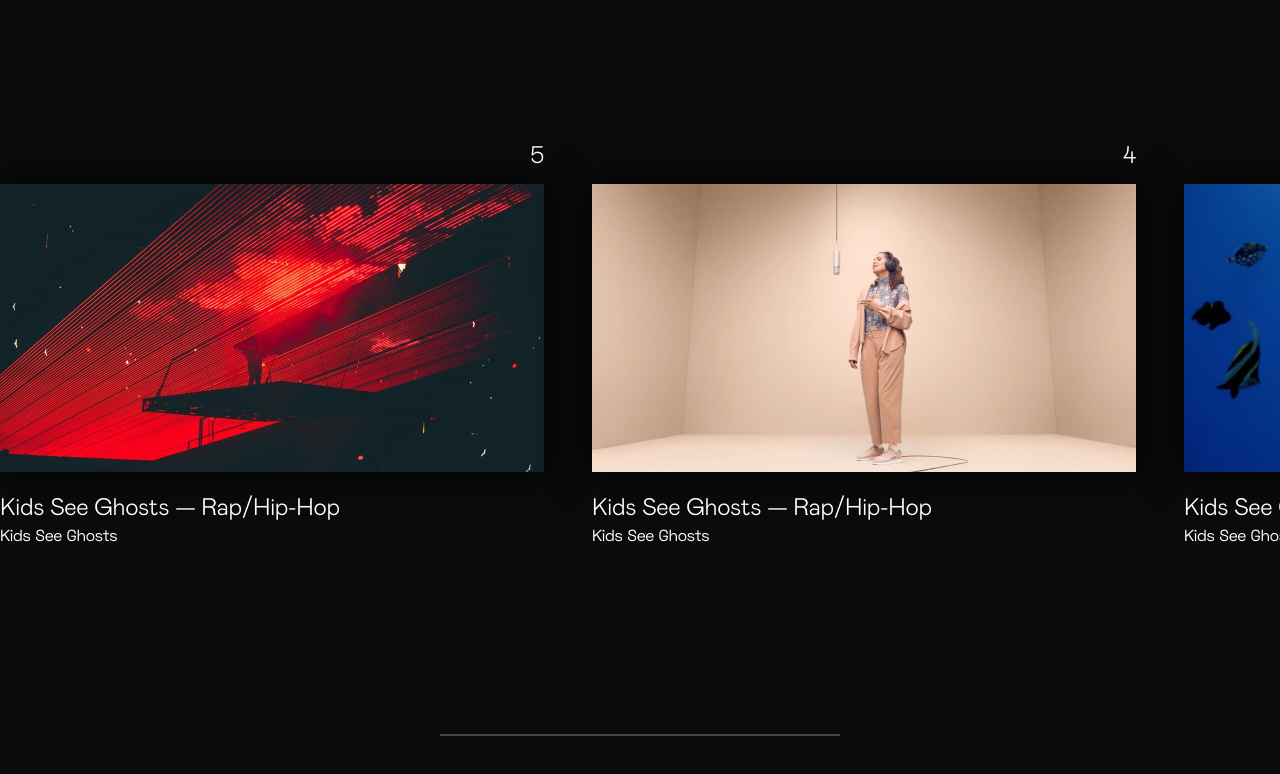
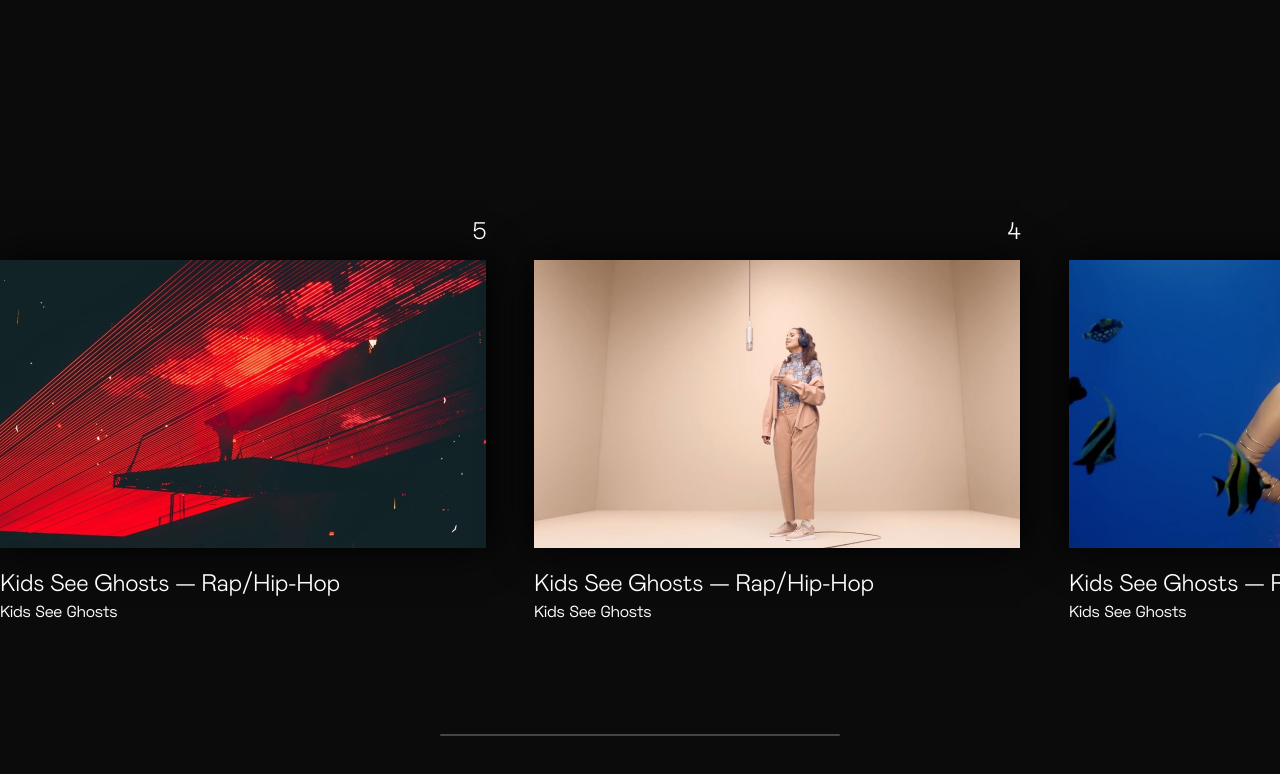
Before and after one commit to ohiosveryown/aoty2018, a Nuxt app: page / in a window 1280 px wide. Shown: the top 774 px of the page. Built offline with nearby package versions, Linux system fonts and the light colour scheme.

Commit message:
Sm Layout ✅

```diff
--- a/components/List.vue
+++ b/components/List.vue
@@ -91,7 +91,7 @@
   @import '@/assets/mq.scss';
 
   ul {
-    // display: flex;
+    display: flex;
     max-height: 100vh; height: 80vh;
     color: var(--cloud);
     overflow-x: scroll;
@@ -109,10 +109,9 @@
   }
 
   li {
-    display:inline-block;
-    margin: 8rem .8rem .8rem;
+    margin: 9.6rem .8rem .8rem;
     // transform: translateY(8rem);
-    height: 70vh;
+    height: 70%;
     transition: transform 500ms ease 900ms;
     will-change: transform;
     -webkit-oveflow-scroll: touch;
```
